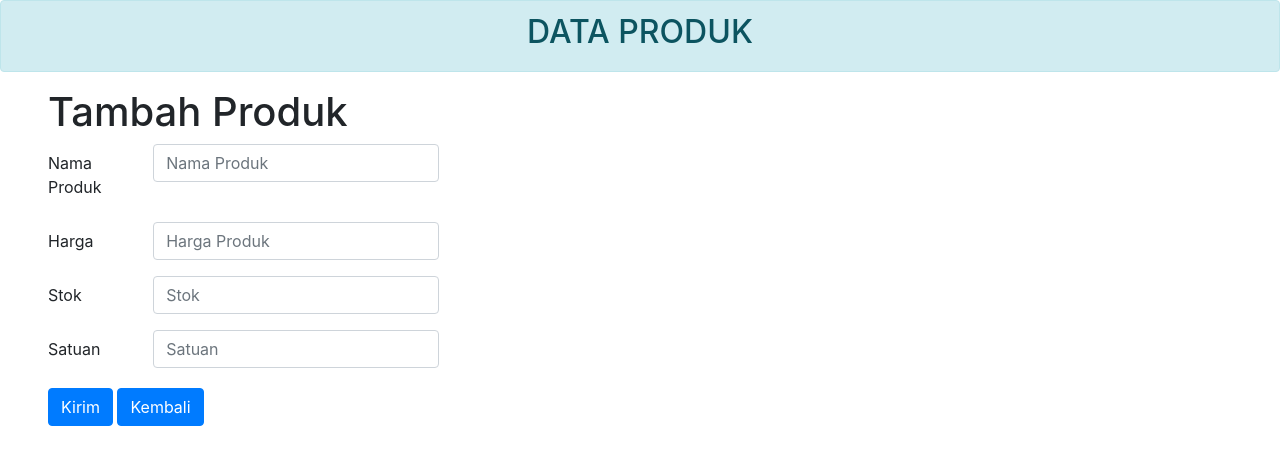
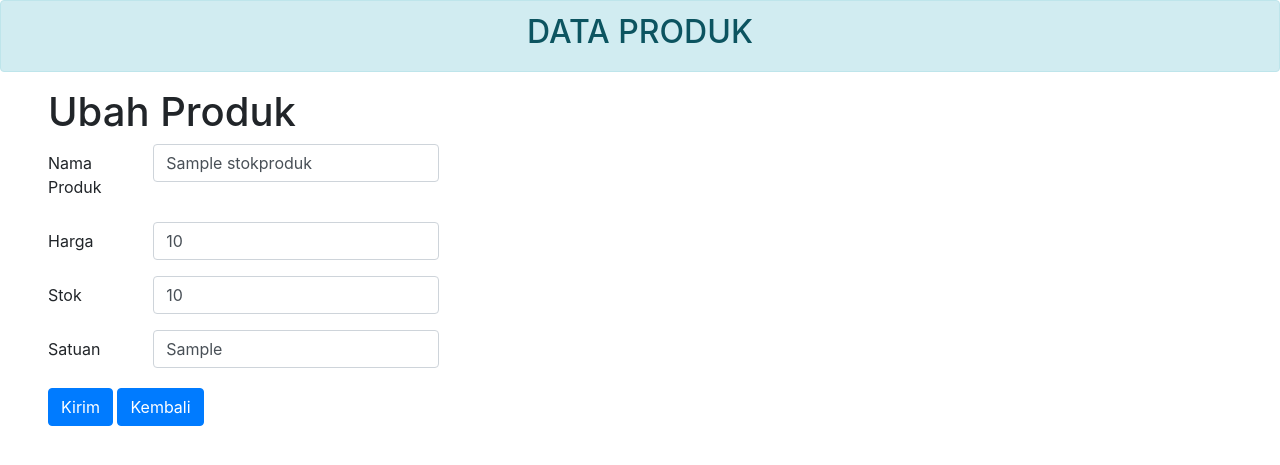
Before and after one commit to lintangaprilliaputri/Project-DiabEats, a PHP site: page /ubahProduk.php?id=1 in a window 1280 px wide. Shown: the top 465 px of the page. Run offline with PHP 8.4, Linux system fonts and the light colour scheme; tables that the repository leaves empty or names only in its code hold one stand-in row (values such as "Sample post"); some libraries are stand-ins or nearby versions.

Commit message:
update file

```diff
--- a/ubahProduk.php
+++ b/ubahProduk.php
@@ -19,35 +19,38 @@ $hasil=mysqli_query($conn,$query);
 <div class="alert alert-info text-center" role="alert" >
         <h2>DATA PRODUK</h2>
     </div>
-    <h1 class="ml-5">Tambah Produk</h1>
-    <form method="post" action="prosestambahproduk.php" class="ml-5">
+    <h1 class="ml-5">Ubah Produk</h1>
+    <form method="post" action="prosesubahproduk.php" class="ml-5">
+    <?php while ($data=mysqli_fetch_array($hasil)) { ?>
+    <input type="hidden" name="id" value="<?php echo $id ?>">
     <div class="form-group row">
         <label for="nama" class="col-sm-1 col-form-label">Nama Produk</label>
         <div class="col-sm-3">
-            <input type="text" name="nama" class="form-control" placeholder="Nama Produk">
+            <input type="text" name="nama" class="form-control" value="<?php echo $data['nama'] ?>">
         </div>
     </div>
     <div class="form-group row">
         <label for="harga" class="col-sm-1 col-form-label">Harga</label>
         <div class="col-sm-3">
-            <input type="number" name="harga" class="form-control" placeholder="Harga Produk">
+            <input type="number" name="harga" class="form-control" value="<?php echo $data['harga'] ?>">
         </div>
     </div>
     <div class="form-group row">
         <label for="stok" class="col-sm-1 col-form-label">Stok</label>
         <div class="col-sm-3">
-            <input type="number" name="stok" class="form-control" placeholder="Stok">
+            <input type="number" name="stok" class="form-control" value="<?php echo $data['stok'] ?>">
         </div>
     </div>
     <div class="form-group row">
         <label for="satuan" class="col-sm-1 col-form-label">Satuan</label>
         <div class="col-sm-3">
-            <input type="text" name="satuan" class="form-control" placeholder="Satuan">
+            <input type="text" name="satuan" class="form-control" value="<?php echo $data['satuan'] ?>">
         </div>
     </div>
     <button type="submit" class="btn btn-primary mb-1 mt-1 ml-0mr-0" >Kirim</button>
     <a href="stokproduk.php" class="btn btn-primary mb-1 mt-1 ml-0"><i class="fas fa-user-plus mr-0"></i>Kembali</a>
     </form>
+    <?php } ?>
     <!-- Optional JavaScript -->
     <!-- jQuery first, then Popper.js, then Bootstrap JS -->
     <script src="https://code.jquery.com/jquery-3.2.1.slim.min.js" integrity="sha384-KJ3o2DKtIkvYIK3UENzmM7KCkRr/rE9/Qpg6aAZGJwFDMVNA/GpGFF93hXpG5KkN" crossorigin="anonymous"></script>
```
